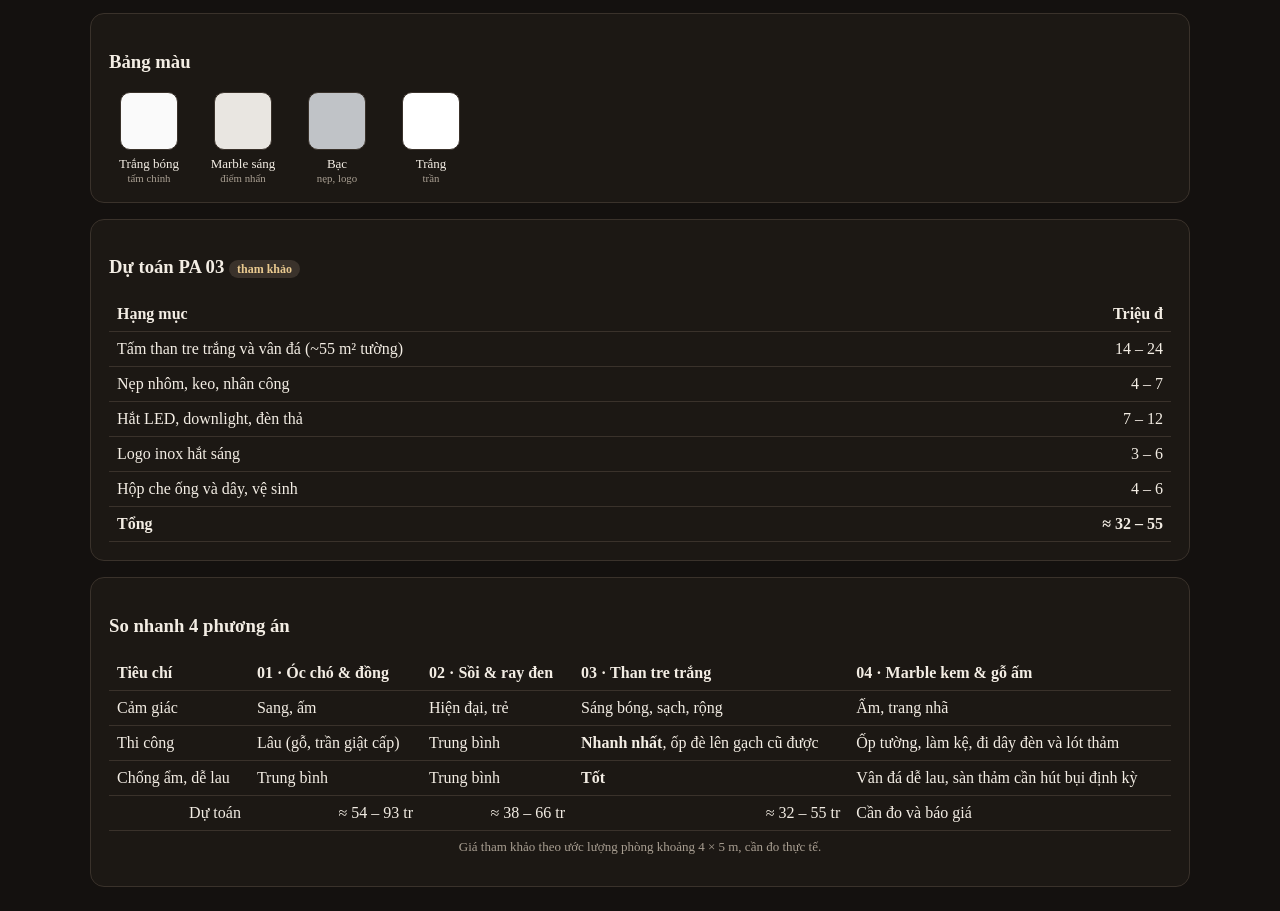
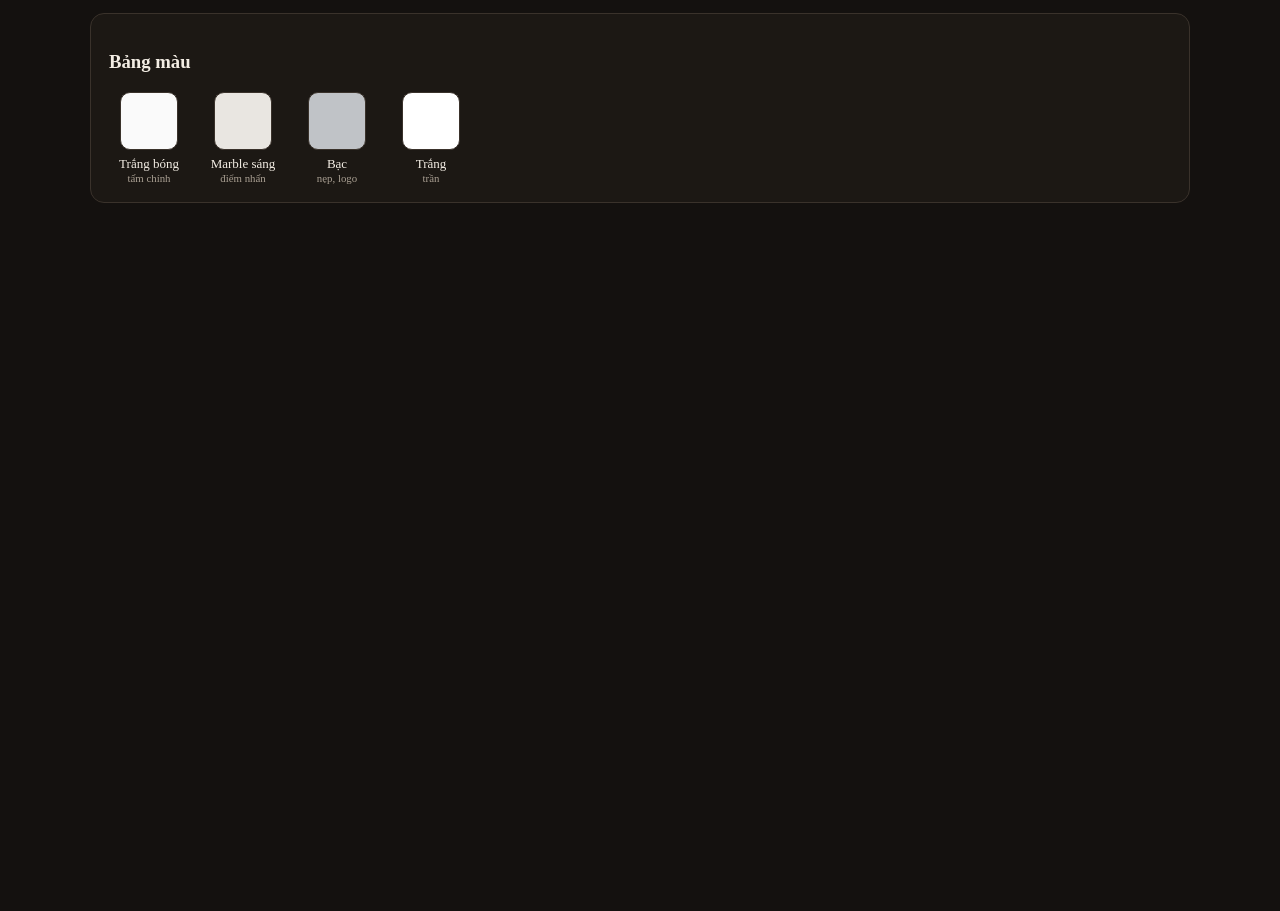
Before and after one commit to quetoi86b5-ui/phong-hop-diamond-rise, a plain HTML site: page index.html in a window 1280 px wide. Shown: the part 1514-2425 px from the top of the page. After the commit the page ends 1741 px from the top, so only its background shows below. Drawn offline with Linux system fonts and the light colour scheme.

Commit message:
Remove option recommendations and pricing from the room page

```diff
--- a/index.html
+++ b/index.html
@@ -1,4 +1,4 @@
-<!doctype html><html lang="vi"><head><meta charset="utf-8"><meta name="viewport" content="width=device-width,initial-scale=1"><title>Phòng họp Diamond Rise</title><style>body{margin:0;background:#14110f;color:#f3ede4;font-family:'Times New Roman',Times,serif}.ui-app{max-width:1100px;margin:auto;padding:24px}.ui-eyebrow{color:#c9a46a;letter-spacing:.15em;text-transform:uppercase;font-size:12px}.ui-title{font-size:clamp(26px,4vw,40px);margin:6px 0}.ui-subtitle,.note,small{color:#a99f92}.ui-tabs{display:flex;gap:6px}.ui-tab,.ui-btn{background:#221d19;color:#f3ede4;border:1px solid #3a322b;border-radius:999px;padding:7px 14px;cursor:pointer;font:inherit;font-size:14px}.ui-tab.active,.ui-btn.primary{background:#c9a46a;color:#14110f;border-color:#c9a46a}.ui-card{background:#1c1814;border:1px solid #3a322b;border-radius:14px;padding:18px}.ui-grid{display:grid;gap:16px;grid-template-columns:repeat(auto-fit,minmax(min(100%,300px),1fr))}.ui-list{padding-left:18px;line-height:1.7}.ui-table{width:100%;border-collapse:collapse}.ui-table td,.ui-table th{border-bottom:1px solid #3a322b;padding:8px;text-align:left}.num{text-align:right!important}.ui-table-wrap{overflow:auto}.ui-badge{font-size:12px;padding:2px 8px;border-radius:999px;background:#3a322b;color:#e9c98f}.ui-toolbar{display:flex}:root{--ui-border:#3a322b;--ui-muted-fg:#a99f92}</style>
+<!doctype html><html lang="vi"><head><meta charset="utf-8"><meta name="viewport" content="width=device-width,initial-scale=1"><title>Phòng họp Diamond Rise</title><style>body{margin:0;background:#14110f;color:#f3ede4;font-family:'Times New Roman',Times,serif}.ui-app{max-width:1100px;margin:auto;padding:24px}.ui-eyebrow{color:#c9a46a;letter-spacing:.15em;text-transform:uppercase;font-size:12px}.ui-title{font-size:clamp(26px,4vw,40px);margin:6px 0}.ui-subtitle,small{color:#a99f92}.ui-tabs{display:flex;gap:6px}.ui-tab,.ui-btn{background:#221d19;color:#f3ede4;border:1px solid #3a322b;border-radius:999px;padding:7px 14px;cursor:pointer;font:inherit;font-size:14px}.ui-tab.active,.ui-btn.primary{background:#c9a46a;color:#14110f;border-color:#c9a46a}.ui-card{background:#1c1814;border:1px solid #3a322b;border-radius:14px;padding:18px}.ui-grid{display:grid;gap:16px;grid-template-columns:repeat(auto-fit,minmax(min(100%,300px),1fr))}.ui-list{padding-left:18px;line-height:1.7}.ui-badge{font-size:12px;padding:2px 8px;border-radius:999px;background:#3a322b;color:#e9c98f}.ui-toolbar{display:flex}:root{--ui-border:#3a322b;--ui-muted-fg:#a99f92}</style>
 <script>window.aicw={setState:s=>localStorage.setItem('ph',JSON.stringify(s)),getState:()=>JSON.parse(localStorage.getItem('ph')||'{}')}</script></head><body><div class="ui-app">
 <header class="ui-header">
   <div class="ui-eyebrow">Cải tạo tường & chiếu sáng · 4 phương án</div>
@@ -29,11 +29,11 @@
 <section id="vcmp" hidden>
   <div class="ui-tabs" id="tabs"></div>
   <div class="cmp" id="cmp">
-    <img id="after" alt="Đề xuất">
+    <img id="after" alt="Phối cảnh">
     <div class="beforeWrap" id="bw"><img id="before" alt="Hiện trạng"></div>
     <div class="handle" id="hd"><span>⇆</span></div>
     <input type="range" min="0" max="100" value="50" id="rng" aria-label="So sánh">
-    <b class="tag l">Hiện trạng</b><b class="tag r">Đề xuất</b>
+    <b class="tag l">Hiện trạng</b><b class="tag r">Phối cảnh</b>
   </div>
 </section>
 
@@ -49,18 +49,6 @@
 
 <div id="detail"></div>
 
-<div class="ui-card" style="margin-top:16px">
-  <h3>So nhanh 4 phương án</h3>
-  <div class="ui-table-wrap"><table class="ui-table">
-    <thead><tr><th>Tiêu chí</th><th>01 · Óc chó & đồng</th><th>02 · Sồi & ray đen</th><th>03 · Than tre trắng</th><th>04 · Marble kem & gỗ ấm</th></tr></thead>
-    <tbody>
-      <tr><td>Cảm giác</td><td>Sang, ấm</td><td>Hiện đại, trẻ</td><td>Sáng bóng, sạch, rộng</td><td>Ấm, trang nhã</td></tr>
-      <tr><td>Thi công</td><td>Lâu (gỗ, trần giật cấp)</td><td>Trung bình</td><td><b>Nhanh nhất</b>, ốp đè lên gạch cũ được</td><td>Ốp tường, làm kệ, đi dây đèn và lót thảm</td></tr>
-      <tr><td>Chống ẩm, dễ lau</td><td>Trung bình</td><td>Trung bình</td><td><b>Tốt</b></td><td>Vân đá dễ lau, sàn thảm cần hút bụi định kỳ</td></tr>
-      <tr><td class="num">Dự toán</td><td class="num">≈ 54 – 93 tr</td><td class="num">≈ 38 – 66 tr</td><td class="num">≈ 32 – 55 tr</td><td>Cần đo và báo giá</td></tr>
-    </tbody></table></div>
-  <p class="note">Giá tham khảo theo ước lượng phòng khoảng 4 × 5 m, cần đo thực tế.</p>
-</div>
 
 </div>
 <style>
@@ -88,7 +76,6 @@
 #rng{position:absolute;inset:0;width:100%;height:100%;opacity:0;cursor:ew-resize;margin:0}
 .tag{position:absolute;top:10px;padding:4px 10px;border-radius:999px;background:rgba(0,0,0,.6);color:#fff;font-size:12px;pointer-events:none}
 .tag.l{left:10px}.tag.r{right:10px}
-.note{color:var(--ui-muted-fg);font-size:13px;text-align:center;margin-top:8px}
 .sw{display:flex;flex-wrap:wrap;gap:14px}
 .sw div{display:flex;flex-direction:column;align-items:center;font-size:13px;min-width:80px}
 .sw i{width:56px;height:56px;border-radius:10px;border:1px solid var(--ui-border);margin-bottom:6px}
@@ -111,10 +98,10 @@ const O=[
  h:card(['Bỏ gạch, sơn trắng ấm mờ','Lam sồi sáng ở tường bằng khen, tường logo, tường TV','Logo chữ 3D đen mờ','Cửa khung nhôm đen mảnh'],['Ray nam châm đen, spotlight dời và xoay được','Đèn thả tuyến tính đen','Trần phẳng, thi công nhanh','2 kênh dimmer'],'4000K')+sw([['#f4f1ec','Trắng ấm','tường'],['#c9a27a','Sồi','lam'],['#1d1d1f','Đen mờ','ray, khung'],['#9a9a96','Xám đá','phụ']])},
 {n:'03 · Than tre trắng',a:['pa03-goc-1-lien-vach.webp','pa03-goc-2-lien-vach.webp','pa03-goc-3-lien-vach.webp','pa03-goc-4-lien-vach.webp'],plan:'pa03-trai-bon-vach.webp',angles:{3:'TV & bảng viết'},
  notes:["Bằng khen và đồng hồ trên nền than tre vân đá sáng. Ron và nẹp bạc chạy tiếp sang hai vách bên.", "Giữ máy lạnh ở vị trí hiện trạng. Dùng một mảng vân đá sáng liền dưới máy, nối màu với vách cửa.", "Giữ cửa kính mờ viền trắng. Logo inox bạc hắt sáng đặt cạnh cửa, cùng nẹp bạc quanh tấm ốp.", "TV ở trên, bảng viết phía dưới. Tấm vân đá và khung kính trắng nối sang vách cửa."],
- h:card(['<b>Tấm than tre trắng bóng</b> (dày khoảng 5–8 mm) ốp toàn bộ tường, ron mảnh, nẹp nhôm bạc','Tường điểm nhấn: <b>than tre vân đá marble sáng</b> ở tường bằng khen, logo, TV','Logo chữ inox bạc xước, có đèn hắt sau','Ốp thẳng lên tường gạch cũ, không cần đục nên ít bụi, xong trong 2–3 ngày','Chống ẩm, chống mốc, lau sạch dễ'],['Trần trắng, viền hắt LED','Downlight tròn âm trần mảnh','Đèn thả tuyến tính trắng–bạc trên bàn','Lưu ý: bề mặt bóng dễ phản chiếu đèn, nên chọn downlight chống chói UGR < 19'],'4000K')+sw([['#fafafa','Trắng bóng','tấm chính'],['#e9e6e1','Marble sáng','điểm nhấn'],['#c0c3c7','Bạc','nẹp, logo'],['#ffffff','Trắng','trần']])+`<div class="ui-card" style="margin-top:16px"><h3>Dự toán PA 03 <span class="ui-badge warn">tham khảo</span></h3><div class="ui-table-wrap"><table class="ui-table"><thead><tr><th>Hạng mục</th><th class="num">Triệu đ</th></tr></thead><tbody><tr><td>Tấm than tre trắng và vân đá (~55 m² tường)</td><td class="num">14 – 24</td></tr><tr><td>Nẹp nhôm, keo, nhân công</td><td class="num">4 – 7</td></tr><tr><td>Hắt LED, downlight, đèn thả</td><td class="num">7 – 12</td></tr><tr><td>Logo inox hắt sáng</td><td class="num">3 – 6</td></tr><tr><td>Hộp che ống và dây, vệ sinh</td><td class="num">4 – 6</td></tr><tr><td><b>Tổng</b></td><td class="num"><b>≈ 32 – 55</b></td></tr></tbody></table></div></div>`},
+ h:card(['<b>Tấm than tre trắng bóng</b> (dày khoảng 5–8 mm) ốp toàn bộ tường, ron mảnh, nẹp nhôm bạc','Tường điểm nhấn: <b>than tre vân đá marble sáng</b> ở tường bằng khen, logo, TV','Logo chữ inox bạc xước, có đèn hắt sau','Ốp thẳng lên tường gạch cũ, không cần đục nên ít bụi, xong trong 2–3 ngày','Chống ẩm, chống mốc, lau sạch dễ'],['Trần trắng, viền hắt LED','Downlight tròn âm trần mảnh','Đèn thả tuyến tính trắng–bạc trên bàn','Lưu ý: bề mặt bóng dễ phản chiếu đèn, nên chọn downlight chống chói UGR < 19'],'4000K')+sw([['#fafafa','Trắng bóng','tấm chính'],['#e9e6e1','Marble sáng','điểm nhấn'],['#c0c3c7','Bạc','nẹp, logo'],['#ffffff','Trắng','trần']])},
 {n:'04 · Marble kem & gỗ ấm',a:['pa04-goc-1-lien-vach.webp','pa04-goc-2-lien-vach.webp','pa04-goc-3-lien-vach.webp','pa04-goc-4-lien-vach.webp'],plan:'pa04-trai-bon-vach.webp',angles:{0:'Logo & bằng khen',1:'Máy lạnh & lam gỗ',2:'Cửa & hốc trưng bày',3:'Bảng viết'},
  notes:["Chữ nổi trên marble kem. Hai hốc hắt sáng đặt bằng khen. Hốc bên phải cũng xuất hiện ở mép trái ảnh góc 4.", "Giữ máy lạnh ở cao độ hiện trạng. Lam gỗ dọc nằm giữa hai hốc, tủ thấp chạy nối chân vách về phía tường logo.", "Ba hốc nhỏ có đèn hắt cạnh cửa. Vách gỗ phía trái nối với bảng viết. Mép phải ốp gỗ trơn nối sang tường máy lạnh.", "Một bảng viết giữa vách gỗ óc chó. Vách bên phải nối sang cửa kính mờ, còn hốc ở mép trái thuộc vách logo."],
- h:card(['Đặt logo Diamond Rise và dòng chữ “Accounting • Legal • Consulting” trên mảng marble kem chính. Chuyển bằng khen vào hai kệ gỗ có đèn hắt','Thay mảng đá dưới máy lạnh bằng lam gỗ óc chó chạy dọc. Giữ hai kệ hắt sáng và tủ thấp chạy liền chân tường','Giữ bàn, ghế, máy lạnh và cửa kính mờ hiện trạng. Lót thảm tấm xám nâu toàn bộ nền phòng, từ dưới bàn ra lối đi','Đặt một bảng viết ngang ở giữa vách gỗ, phía đối diện máy lạnh. Ốp gỗ óc chó liền mạch quanh cửa, giữ các hốc trưng bày hắt sáng và nẹp màu đồng champagne'],['Đèn thả LED bo góc, thân màu đồng champagne, đặt dọc theo bàn họp','LED hắt ấm cho tường vân đá và kệ. Đèn hắt có công tắc riêng để điều chỉnh độ sáng khi họp'],'3500K chính, 3000K hắt')+sw([['#e9dfd3','Marble kem','mảng nhấn'],['#77543e','Nâu óc chó','tủ, vách'],['#b69a70','Đồng champagne','nẹp, đèn'],['#17283b','Xanh navy','logo'],['#8c8377','Xám nâu','thảm']])+`<div class="ui-card" style="margin-top:16px"><h3>Hạng mục cần báo giá</h3><ul class="ui-list"><li>Ốp vân đá, vách gỗ, tủ thấp, kệ và nẹp</li><li>Đèn thả, LED hắt và đi dây điện</li><li>Chữ nổi Diamond Rise và bảng viết</li><li>Thảm tấm, nẹp chuyển tiếp và công lắp</li></ul><p class="note">Phối cảnh chỉnh từ các ảnh phòng thật. Kích thước và vị trí chi tiết cần đo lại trước khi thi công.</p></div>`}];
+ h:card(['Đặt logo Diamond Rise và dòng chữ “Accounting • Legal • Consulting” trên mảng marble kem chính. Chuyển bằng khen vào hai kệ gỗ có đèn hắt','Thay mảng đá dưới máy lạnh bằng lam gỗ óc chó chạy dọc. Giữ hai kệ hắt sáng và tủ thấp chạy liền chân tường','Giữ bàn, ghế, máy lạnh và cửa kính mờ hiện trạng. Lót thảm tấm xám nâu toàn bộ nền phòng, từ dưới bàn ra lối đi','Đặt một bảng viết ngang ở giữa vách gỗ, phía đối diện máy lạnh. Ốp gỗ óc chó liền mạch quanh cửa, giữ các hốc trưng bày hắt sáng và nẹp màu đồng champagne'],['Đèn thả LED bo góc, thân màu đồng champagne, đặt dọc theo bàn họp','LED hắt ấm cho tường vân đá và kệ. Đèn hắt có công tắc riêng để điều chỉnh độ sáng khi họp'],'3500K chính, 3000K hắt')+sw([['#e9dfd3','Marble kem','mảng nhấn'],['#77543e','Nâu óc chó','tủ, vách'],['#b69a70','Đồng champagne','nẹp, đèn'],['#17283b','Xanh navy','logo'],['#8c8377','Xám nâu','thảm']])}];
 let o=2,g=0,mode='360',pos=0,auto=false,pw=300;
 const $=id=>document.getElementById(id);
 const stage=$('stage'),strip=$('strip');
```
